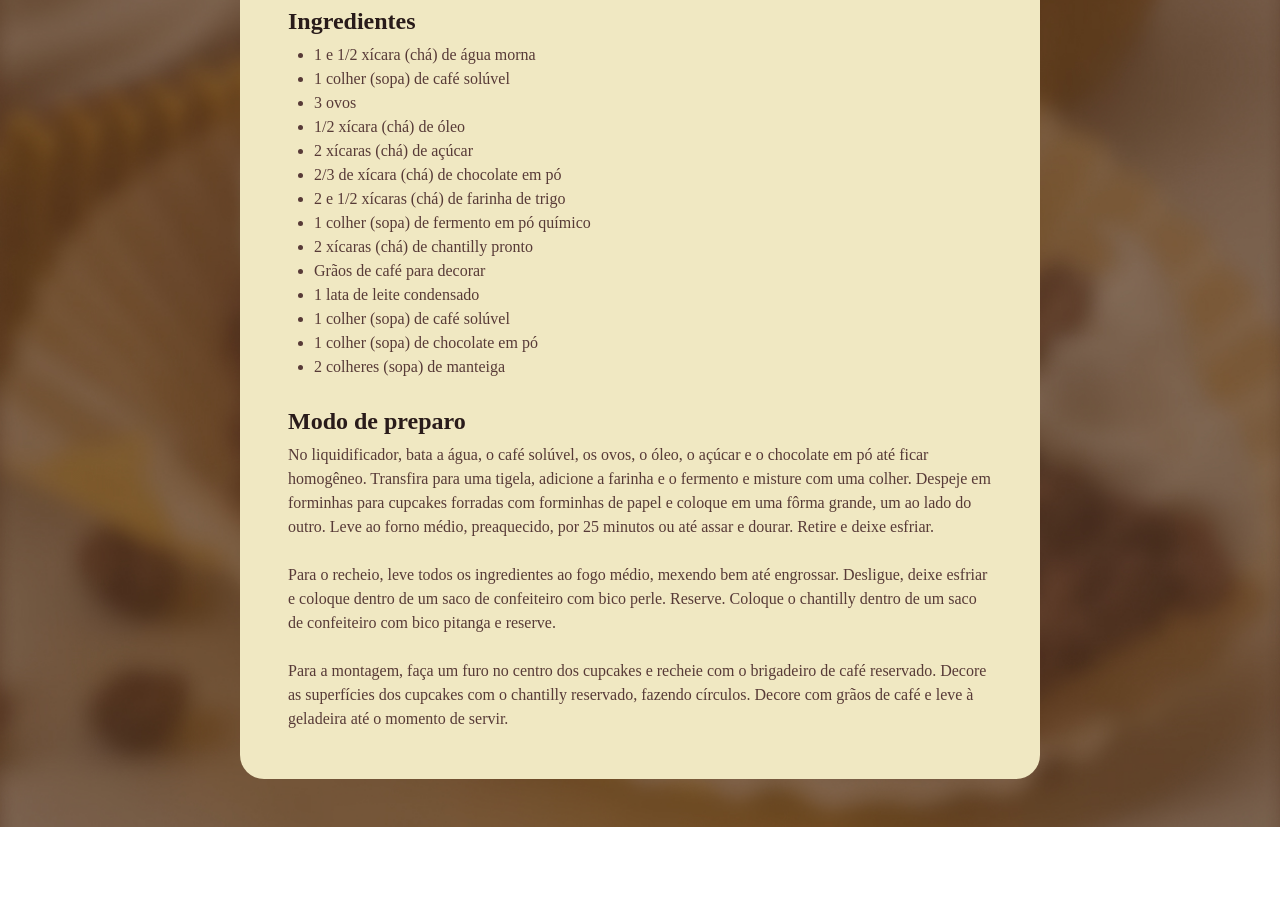
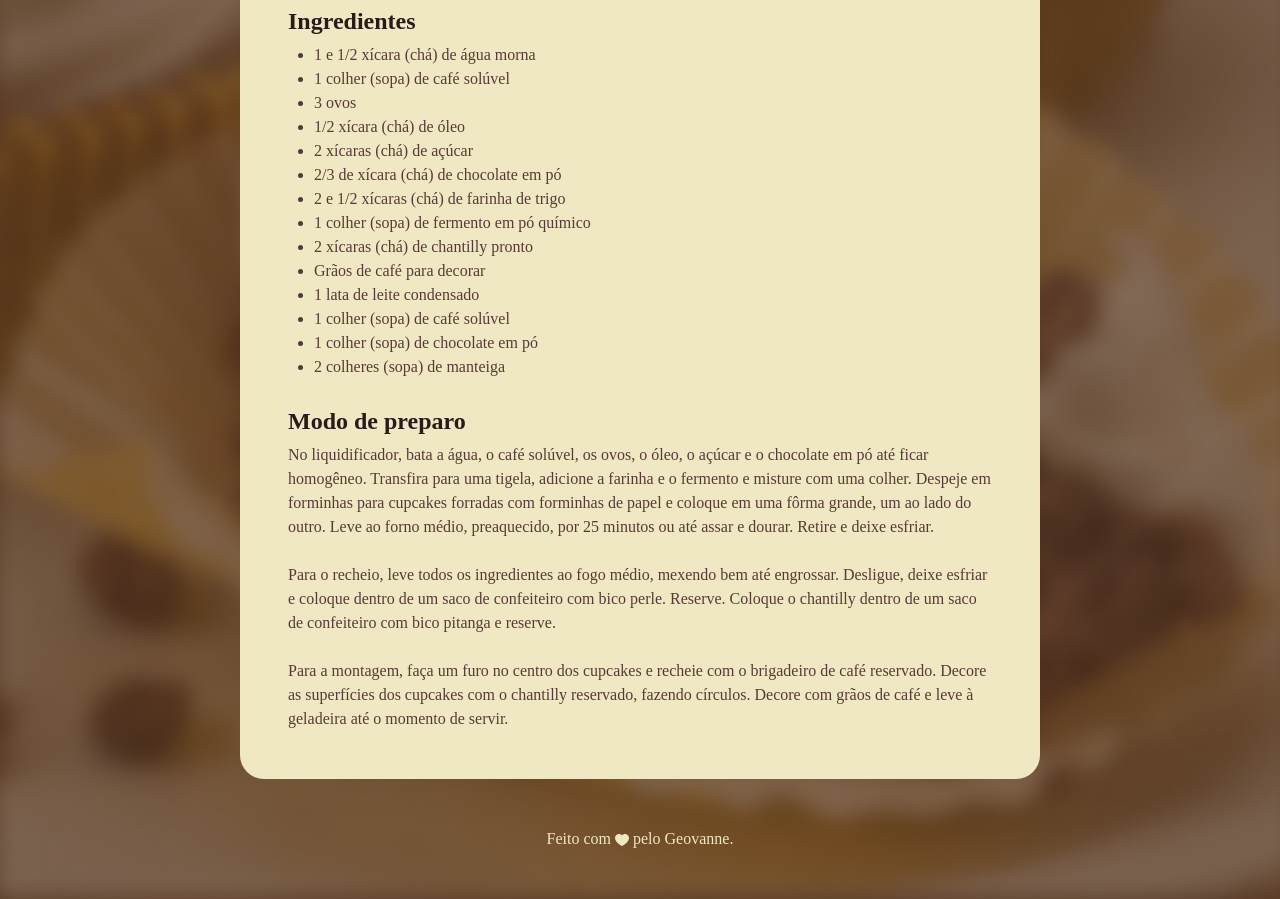
Before and after one commit to GeovanneCvale/proj-revenue-cup, a plain HTML site: page index.html in a window 1280 px wide. Shown: the part 716-1615 px from the top of the page. Before the commit the page ends 1543 px from the top, so only its background shows below. Drawn offline with Linux system fonts and the light colour scheme; a web font is replaced by a local one.

Commit message:
Projeto finalizado

```diff
--- a/index.html
+++ b/index.html
@@ -11,7 +11,7 @@
 </head>
 <body>
     <div id="container-main">
-        <img src="assets/main-image.png" alt="Foto do cupcake pronto">
+        <img src="assets/main-image.png" alt="Foto do cupcake pronto" id="image-main">
         <main id="content-main">
             <section id="about">
                 <h1>Cupcake de café com chantilly</h1>
@@ -53,6 +53,10 @@
                 Para a montagem, faça um furo no centro dos cupcakes e recheie com o brigadeiro de café reservado. Decore as superfícies dos cupcakes com o chantilly reservado, fazendo círculos. Decore com grãos de café e leve à geladeira até o momento de servir.</p>
             </section>
         </main>
+
+
     </div>
+
+    <footer>Feito com <img src="assets/Vector.svg" alt="coração"> pelo Geovanne.</footer>
 </body>
 </html>
--- a/style.css
+++ b/style.css
@@ -35,11 +35,13 @@ body{
         margin: 48px auto;
 }
 
-img{
+#image-main{
     border-radius: 16px;
     width: 752px;
     height: 400px;
 }
+
+
 
 #content-main{
     padding: 24px;
@@ -72,3 +74,13 @@ h1,h2{
 ul{
     padding-left:26px ;
 }
+
+footer{
+    color: var(--text-color-on-bg);
+    text-align: center;
+    padding-bottom: 48px;
+}
+
+footer img{
+    vertical-align: middle;
+}
```
Also changed, not shown: assets/Vector.svg (added), assets/ph_heart-fill.svg (deleted).
